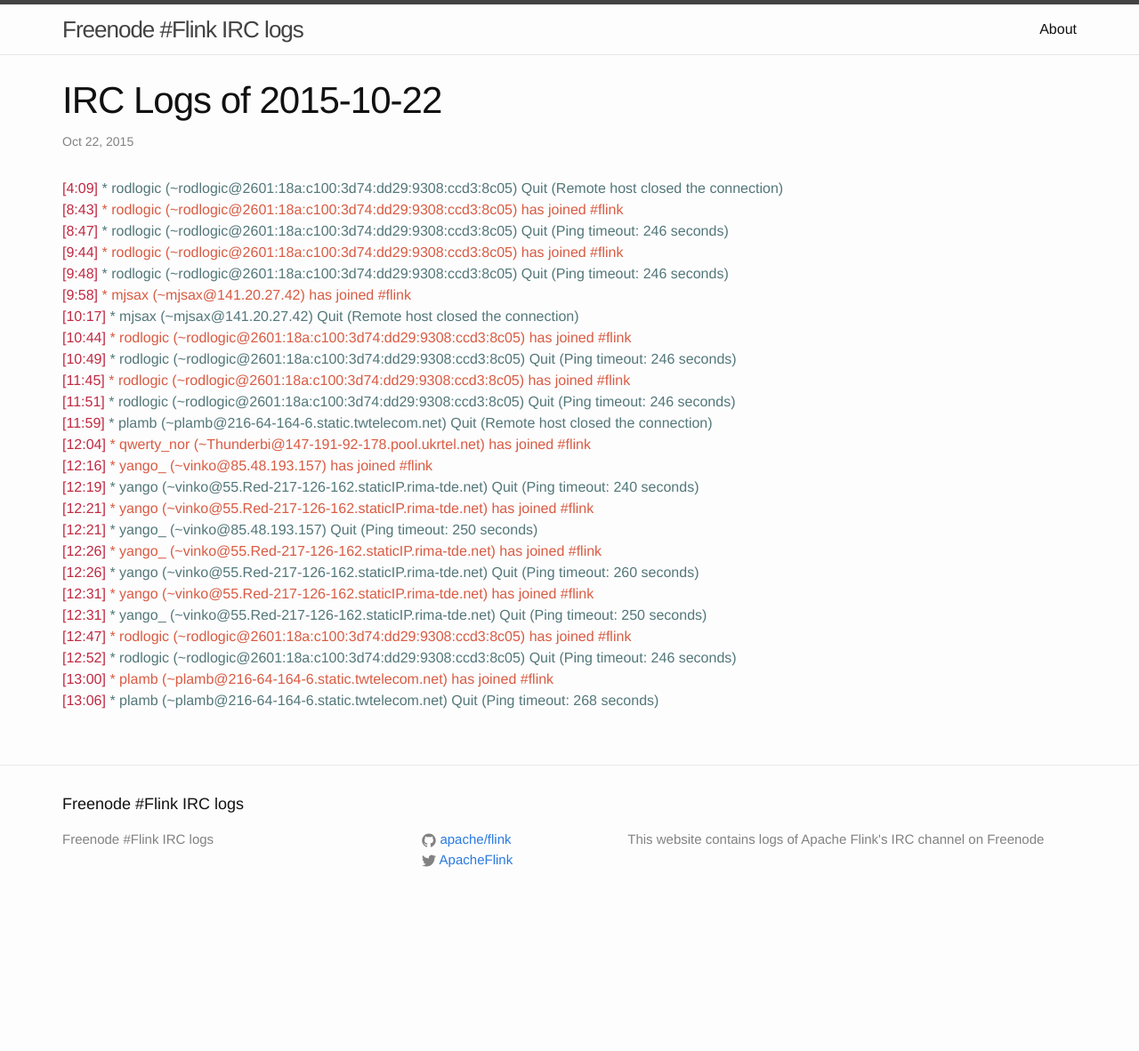
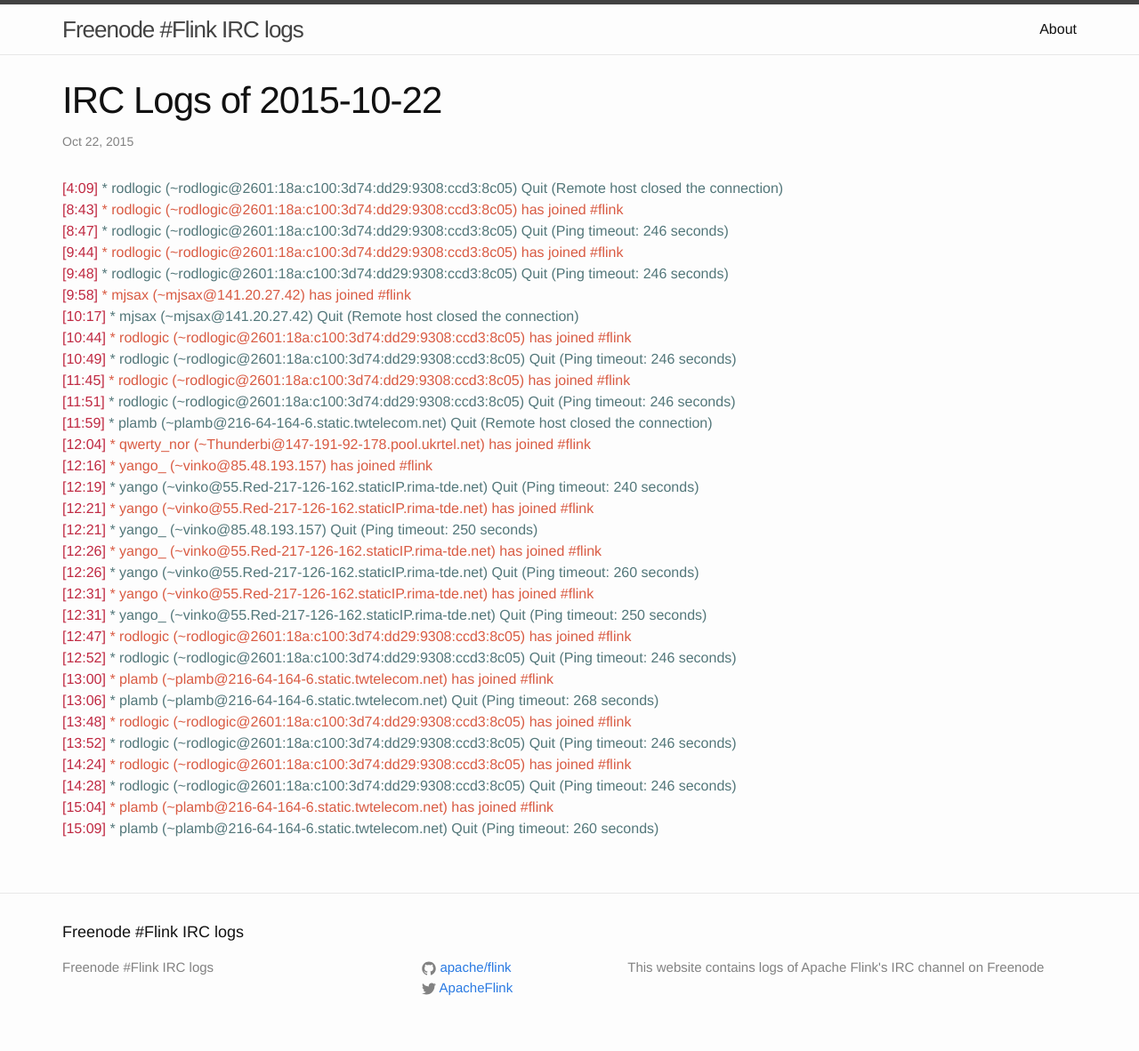
Before and after one commit to flink-irc-logs/flink-irc-logs.github.io, a Jekyll site: the page built from _posts/2015-10-22-logs.markdown, in a window 1280 px wide. Shown: the whole page at 89% size. Built offline with Jekyll 4.4.1, drawn with Linux system fonts in a browser that asks for light colours; before the commit the page ends 1038 px from its top, so only the background shows below that.

Commit message:
Update of the logs on Thu Oct 22 15:28:21 CEST 2015

```diff
--- a/_posts/2015-10-22-logs.markdown
+++ b/_posts/2015-10-22-logs.markdown
@@ -29,3 +29,9 @@
 <span class="irc-date">[12:52]</span> <span class="irc-navy">* rodlogic (~rodlogic@2601:18a:c100:3d74:dd29:9308:ccd3:8c05) Quit (Ping timeout: 246 seconds)</span><br />
 <span class="irc-date">[13:00]</span> <span class="irc-green">* plamb (~plamb@216-64-164-6.static.twtelecom.net) has joined #flink</span><br />
 <span class="irc-date">[13:06]</span> <span class="irc-navy">* plamb (~plamb@216-64-164-6.static.twtelecom.net) Quit (Ping timeout: 268 seconds)</span><br />
+<span class="irc-date">[13:48]</span> <span class="irc-green">* rodlogic (~rodlogic@2601:18a:c100:3d74:dd29:9308:ccd3:8c05) has joined #flink</span><br />
+<span class="irc-date">[13:52]</span> <span class="irc-navy">* rodlogic (~rodlogic@2601:18a:c100:3d74:dd29:9308:ccd3:8c05) Quit (Ping timeout: 246 seconds)</span><br />
+<span class="irc-date">[14:24]</span> <span class="irc-green">* rodlogic (~rodlogic@2601:18a:c100:3d74:dd29:9308:ccd3:8c05) has joined #flink</span><br />
+<span class="irc-date">[14:28]</span> <span class="irc-navy">* rodlogic (~rodlogic@2601:18a:c100:3d74:dd29:9308:ccd3:8c05) Quit (Ping timeout: 246 seconds)</span><br />
+<span class="irc-date">[15:04]</span> <span class="irc-green">* plamb (~plamb@216-64-164-6.static.twtelecom.net) has joined #flink</span><br />
+<span class="irc-date">[15:09]</span> <span class="irc-navy">* plamb (~plamb@216-64-164-6.static.twtelecom.net) Quit (Ping timeout: 260 seconds)</span><br />
```
